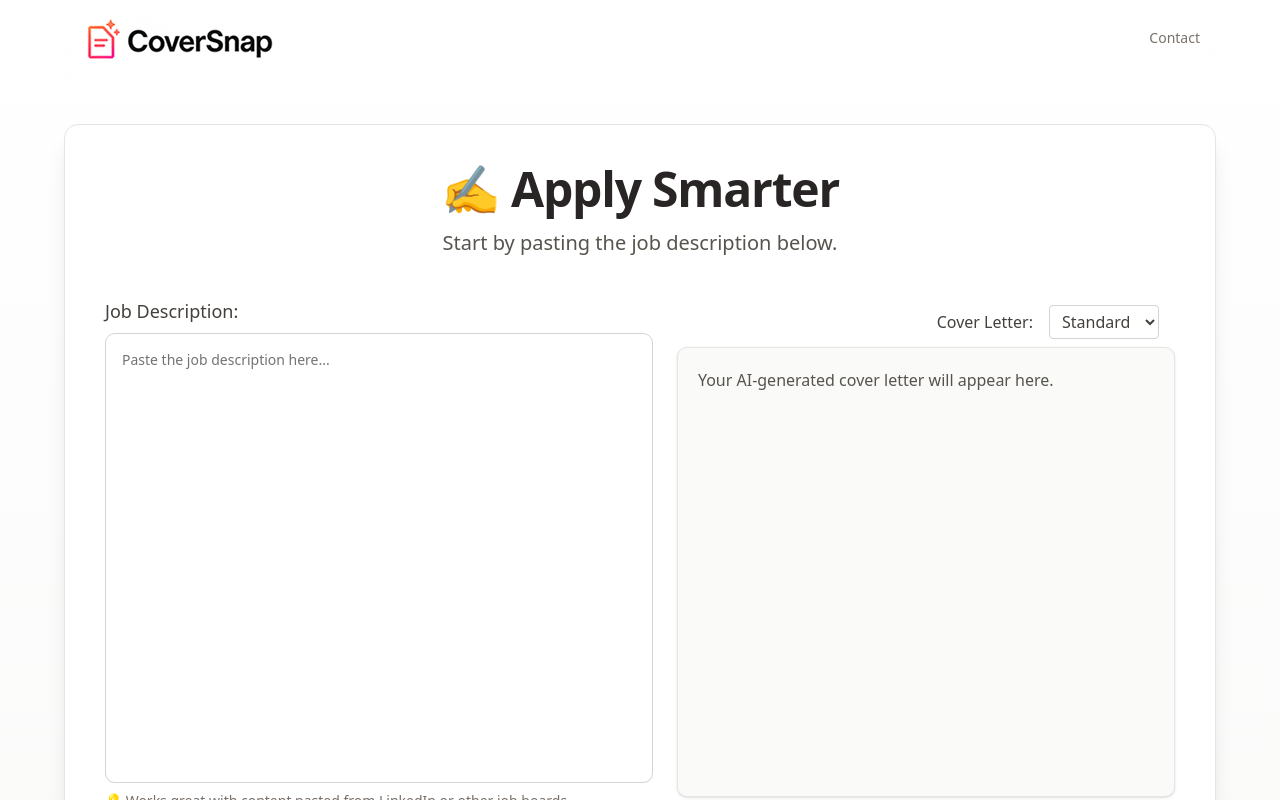
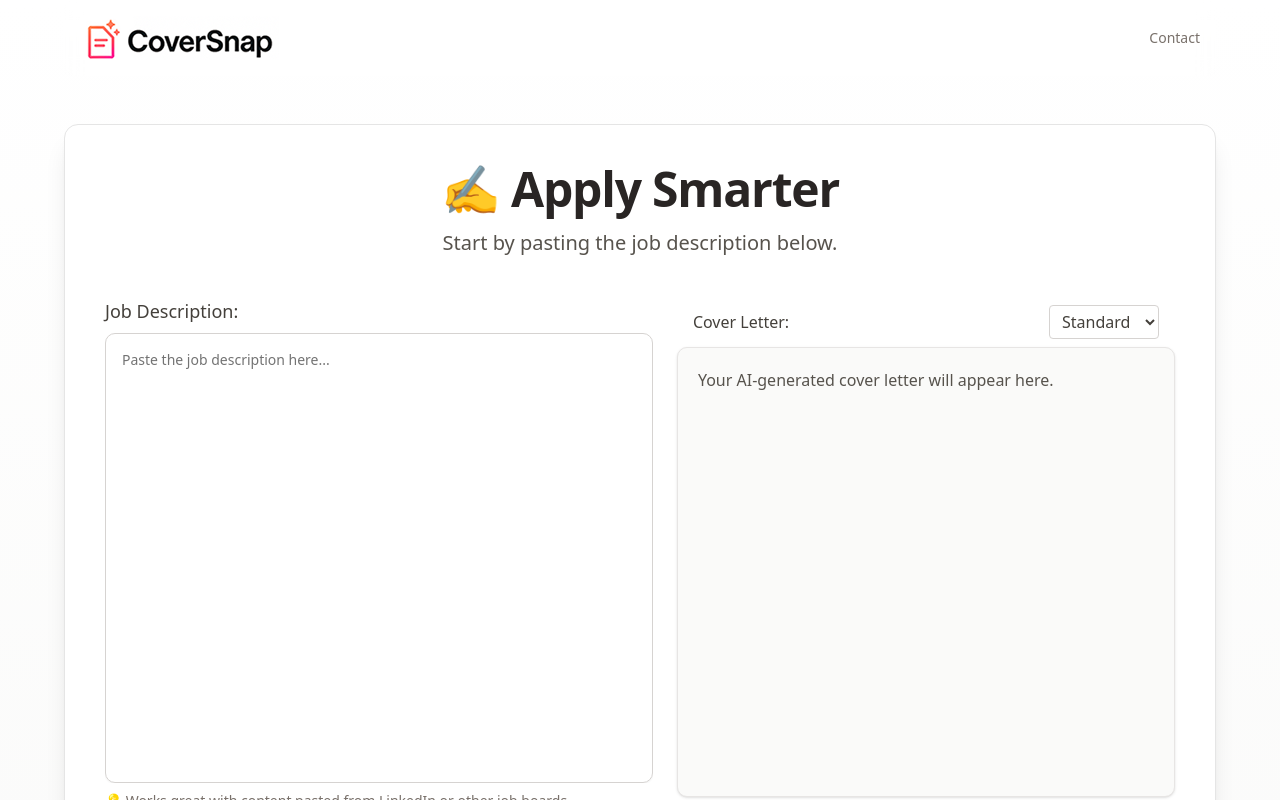
Before and after one commit to jspruance/coversnap, a Next.js app: page / in a window 1280 px wide. Shown: the top 800 px of the page. Built offline with nearby package versions, Linux system fonts and the light colour scheme.

Commit message:
Update options

```diff
--- a/src/app/page.tsx
+++ b/src/app/page.tsx
@@ -132,8 +132,8 @@ export default function Home() {
                 </div>
 
                 <div className="h-full flex flex-col">
-                  <div className="px-4 py-2 flex flex-col items-start md:flex-row md:justify-end md:items-center gap-2">
-                    <label htmlFor="style" className="text-stone-700 font-medium md:mr-2">Cover Letter:</label>
+                  <div className="px-4 py-2 flex justify-between items-center">
+                    <label htmlFor="style" className="text-stone-700 font-medium">Cover Letter:</label>
                     <select
                       id="style"
                       className="border border-stone-300 rounded px-2 py-1 cursor-pointer bg-white text-stone-700"
```
